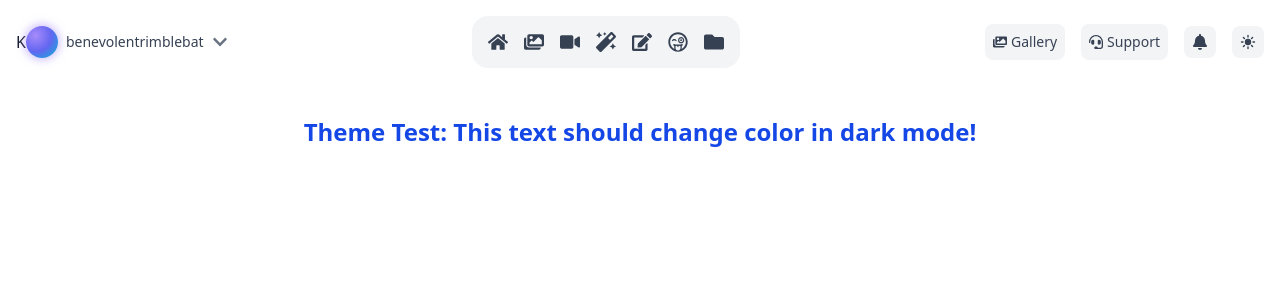
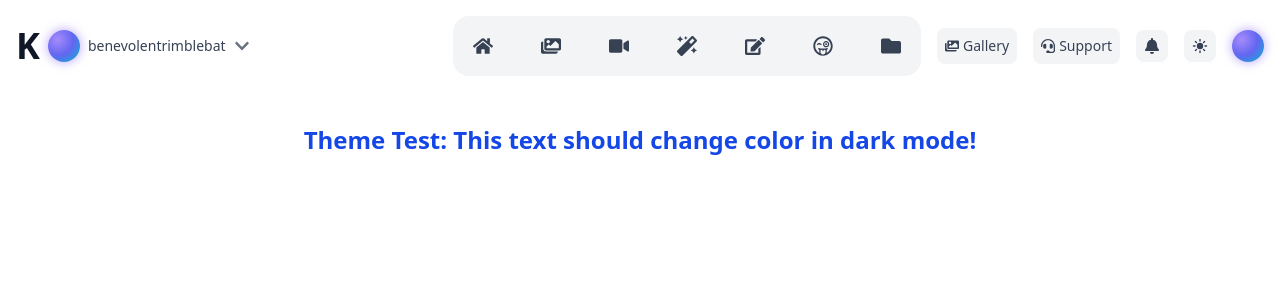
Before and after one commit to Buch-dev/Internship_Task, a Next.js app in the folder my-app/: page / in a window 1280 px wide. Shown: the top 300 px of the page. Built offline with nearby package versions, Linux system fonts and the light colour scheme.

Commit message:
addded the header styles and functions

```diff
--- a/my-app/src/app/components/Header.jsx
+++ b/my-app/src/app/components/Header.jsx
@@ -1,7 +1,7 @@
 "use client";
 
 import Link from "next/link";
-import React from "react";
+import React, { useState } from "react";
 import {
   FaHome,
   FaImages,
@@ -13,6 +13,8 @@ import {
   FaChevronDown,
   FaHeadset,
   FaBell,
+  FaBars,
+  FaTimes,
 } from "react-icons/fa";
 import { IoSunny, IoMoon } from "react-icons/io5";
 import { useTheme } from "../context/ThemeContext";
@@ -29,6 +31,7 @@ const navIcons = [
 
 const Header = () => {
   const { theme, toggleTheme } = useTheme();
+  const [menuOpen, setMenuOpen] = useState(false);
 
   return (
     <div
@@ -38,10 +41,11 @@ const Header = () => {
         transition-colors duration-300
       `}
     >
-      <div className="logo">
-        <div className="flex items-center justify-between">
-          <label htmlFor="logo">K</label>
-          <div className="profile flex items-center gap-2">
+      {/* Logo and Hamburger */}
+      <div className="flex items-center justify-between w-full gap-3">
+        <div className="logo cursor-pointer">
+          <div className="flex items-center gap-2">
+            <label htmlFor="logo" className="text-4xl font-bold">K</label>
             <div
               className="radiant-circle-purple-blue"
               style={{
@@ -52,22 +56,23 @@ const Header = () => {
                   "radial-gradient(circle at 30% 30%, #a78bfa, #6366f1, #06b6d4)",
                 boxShadow: "0 0 8px 2px #a78bfa88",
               }}
-            ></div>
-            <p className="text-gray-700 dark:text-gray-200 text-sm">
+            />
+            <p className="text-gray-700 dark:text-gray-200 text-sm hidden sm:block">
               benevolentrimblebat
             </p>
-            <FaChevronDown className="h-4 w-4 text-gray-500 dark:text-gray-300" />
+            <FaChevronDown className="h-4 w-4 text-gray-500 dark:text-gray-300 hidden sm:block" />
           </div>
         </div>
-      </div>
+        {/* Desktop Nav and Actions */}
+      <div className="hidden sm:flex items-center gap-4">
         {/* Nav */}
-      <nav className="bg-gray-100 dark:bg-gray-800 rounded-2xl">
-        <ul className="flex space-x-4 p-4">
+        <nav className="bg-gray-100 dark:bg-gray-800 rounded-2xl transition-colors duration-300">
+          <ul className="flex space-x-6 p-2">
             {navIcons.map((item) => (
               <li key={item.label}>
                 <Link
                   href="#"
-                className="text-gray-700 dark:text-gray-200 hover:text-gray-900 dark:hover:text-white flex flex-col items-center justify-center"
+                  className="text-gray-700 dark:text-gray-200 hover:text-gray-900 dark:hover:text-white hover:bg-white dark:hover:bg-gray-700 p-3 flex flex-col items-center justify-center rounded-lg transition-all duration-200 hover:shadow"
                   title={item.label}
                 >
                   <span className="text-xl">{item.icon}</span>
@@ -77,7 +82,6 @@ const Header = () => {
           </ul>
         </nav>
         {/* alert, support & themeswitcher */}
-      <div className="flex items-center gap-4">
         <Link
           href={"#"}
           className="text-gray-700 dark:text-gray-200 hover:text-gray-900 dark:hover:text-white bg-gray-100 dark:bg-gray-800 p-2 rounded-lg flex items-center text-sm"
@@ -107,7 +111,105 @@ const Header = () => {
         >
             {theme === "light" ? <IoSunny /> : <IoMoon />}
         </button>
+        <div
+            className="radiant-circle-purple-blue"
+            style={{
+                width: "32px",
+                height: "32px",
+                borderRadius: "50%",
+                background:
+                    "radial-gradient(circle at 30% 30%, #a78bfa, #6366f1, #06b6d4)",
+                boxShadow: "0 0 8px 2px #a78bfa88",
+            }}
+        />
         </div>
+        {/* Hamburger menu (visible on mobile/tablet) */}
+        <button
+          className="sm:hidden ml-2 p-2 rounded focus:outline-none focus:ring-2 focus:ring-indigo-500"
+          onClick={() => setMenuOpen(true)}
+          aria-label="Open menu"
+        >
+          <FaBars className="text-2xl" />
+        </button>
+      </div>
+
+      {/* Mobile/Tablet Slide-out Menu */}
+      {menuOpen && (
+        <div className=" inset-0 z-50 flex">
+          {/* Overlay */}
+          <div
+            className="fixed inset-0 bg-black bg-opacity-40"
+            onClick={() => setMenuOpen(false)}
+          />
+          {/* Slide-out panel */}
+          <div className="relative ml-auto w-64 max-w-full h-full bg-white dark:bg-gray-900 shadow-lg flex flex-col p-6 transition-transform duration-300">
+            <button
+              className="absolute top-4 right-4 p-2 rounded focus:outline-none focus:ring-2 focus:ring-indigo-500"
+              onClick={() => setMenuOpen(false)}
+              aria-label="Close menu"
+            >
+              <FaTimes className="text-2xl" />
+            </button>
+            {/* Nav */}
+            <nav className="mt-10">
+              <ul className="flex flex-col gap-4">
+                {navIcons.map((item) => (
+                  <li key={item.label}>
+                    <Link
+                      href="#"
+                      className="flex items-center gap-3 text-gray-700 dark:text-gray-200 hover:text-gray-900 dark:hover:text-white p-2 rounded-lg transition-all duration-200"
+                      title={item.label}
+                      onClick={() => setMenuOpen(false)}
+                    >
+                      <span className="text-xl">{item.icon}</span>
+                      <span>{item.label}</span>
+                    </Link>
+                  </li>
+                ))}
+              </ul>
+            </nav>
+            {/* alert, support & themeswitcher */}
+            <div className="flex flex-col gap-3 mt-8">
+              <Link
+                href={"#"}
+                className="text-gray-700 dark:text-gray-200 hover:text-gray-900 dark:hover:text-white bg-gray-100 dark:bg-gray-800 p-2 rounded-lg flex items-center text-sm"
+                onClick={() => setMenuOpen(false)}
+              >
+                <FaImages className="inline mr-1" />
+                Gallery
+              </Link>
+              <Link
+                href={"#"}
+                className="text-gray-700 dark:text-gray-200 hover:text-gray-900 dark:hover:text-white bg-gray-100 dark:bg-gray-800 p-2 rounded-lg flex items-center text-sm"
+                onClick={() => setMenuOpen(false)}
+              >
+                <FaHeadset className="inline mr-1" />
+                Support
+              </Link>
+              <Link
+                href={"#"}
+                className="text-gray-700 dark:text-gray-200 hover:text-gray-900 dark:hover:text-white bg-gray-100 dark:bg-gray-800 p-2 rounded-lg flex items-center"
+                onClick={() => setMenuOpen(false)}
+              >
+                <FaBell />
+              </Link>
+              {/* themeswitcher */}
+              <button
+                onClick={() => {
+                  toggleTheme();
+                  setMenuOpen(false);
+                }}
+                className="text-gray-700 dark:text-yellow-300 hover:text-gray-900 dark:hover:text-white bg-gray-100 dark:bg-gray-800 p-2 rounded-lg flex items-center cursor-pointer"
+                aria-label="Toggle theme"
+                type="button"
+              >
+                {theme === "light" ? <IoSunny /> : <IoMoon />}
+                <span className="ml-2">Switch Theme</span>
+              </button>
+            </div>
+          </div>
+        </div>
+      )}
     </div>
   );
 };
```
Lines whose indentation alone changed are shown as unchanged.
